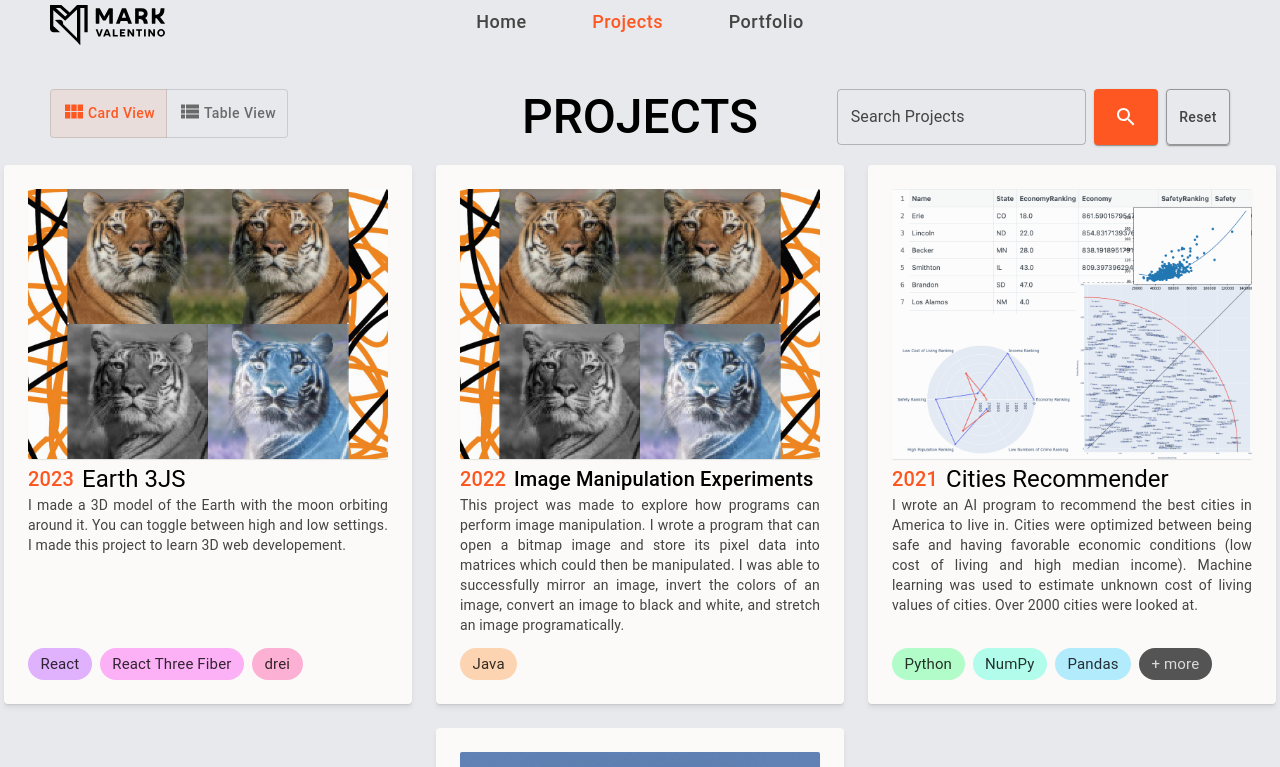
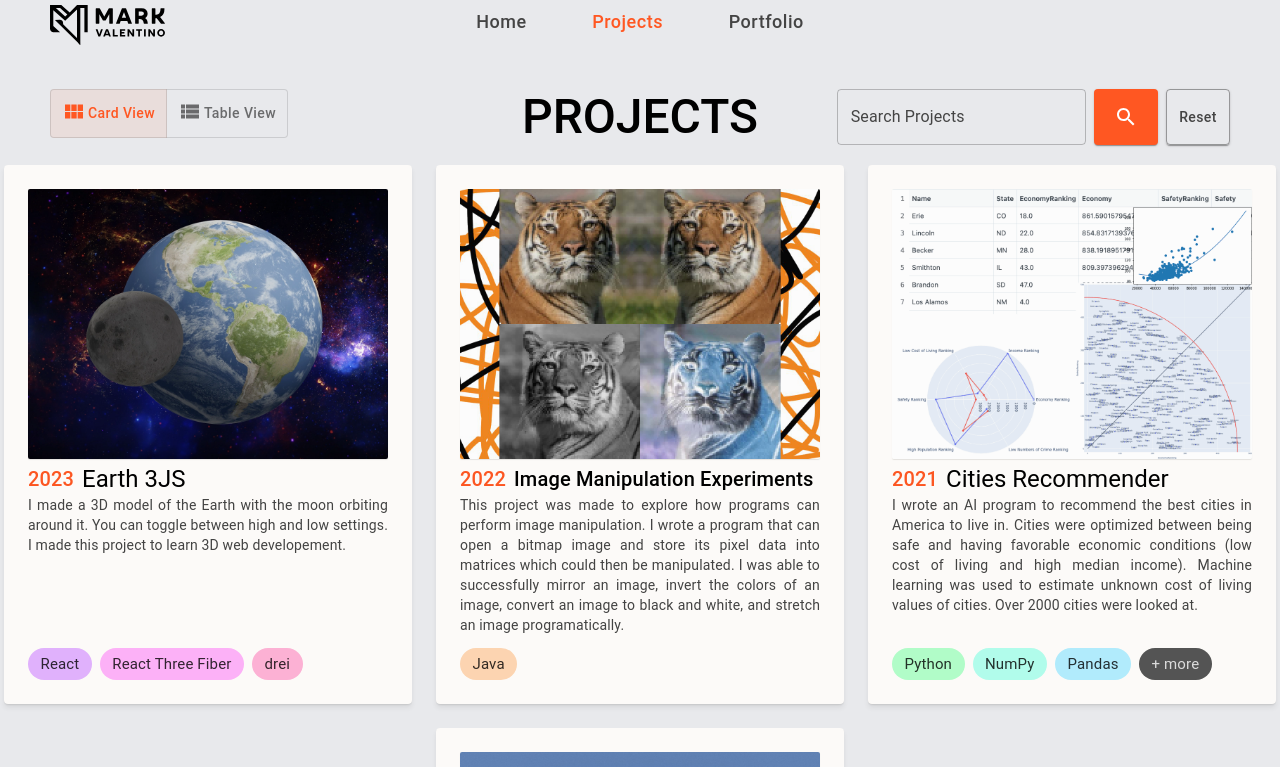
Before and after one commit to M-Valentino/M-Valentino_Node, a Next.js app: page /projects in a window 1280 px wide. Shown: the top 767 px of the page. Built offline with nearby package versions, Linux system fonts and the light colour scheme.

Commit message:
updated earth3js card image

```diff
--- a/src/consts/projectContent.js
+++ b/src/consts/projectContent.js
@@ -41,7 +41,7 @@ export const projectContent = [
     gitLink:
       "https://github.com/M-Valentino/M-Valentino_Node/blob/main/src/pages/Earth3JS.jsx",
     hrefType: HREF_TYPES.iframe,
-    imageLink: "/projectImages/tigers.jpg",
+    imageLink: "/projectImages/earth3js.webp",
     title: "Earth 3JS",
     date: "2023",
     description:
```
Also changed, not shown: public/projectImages/earth3js.webp (added).
